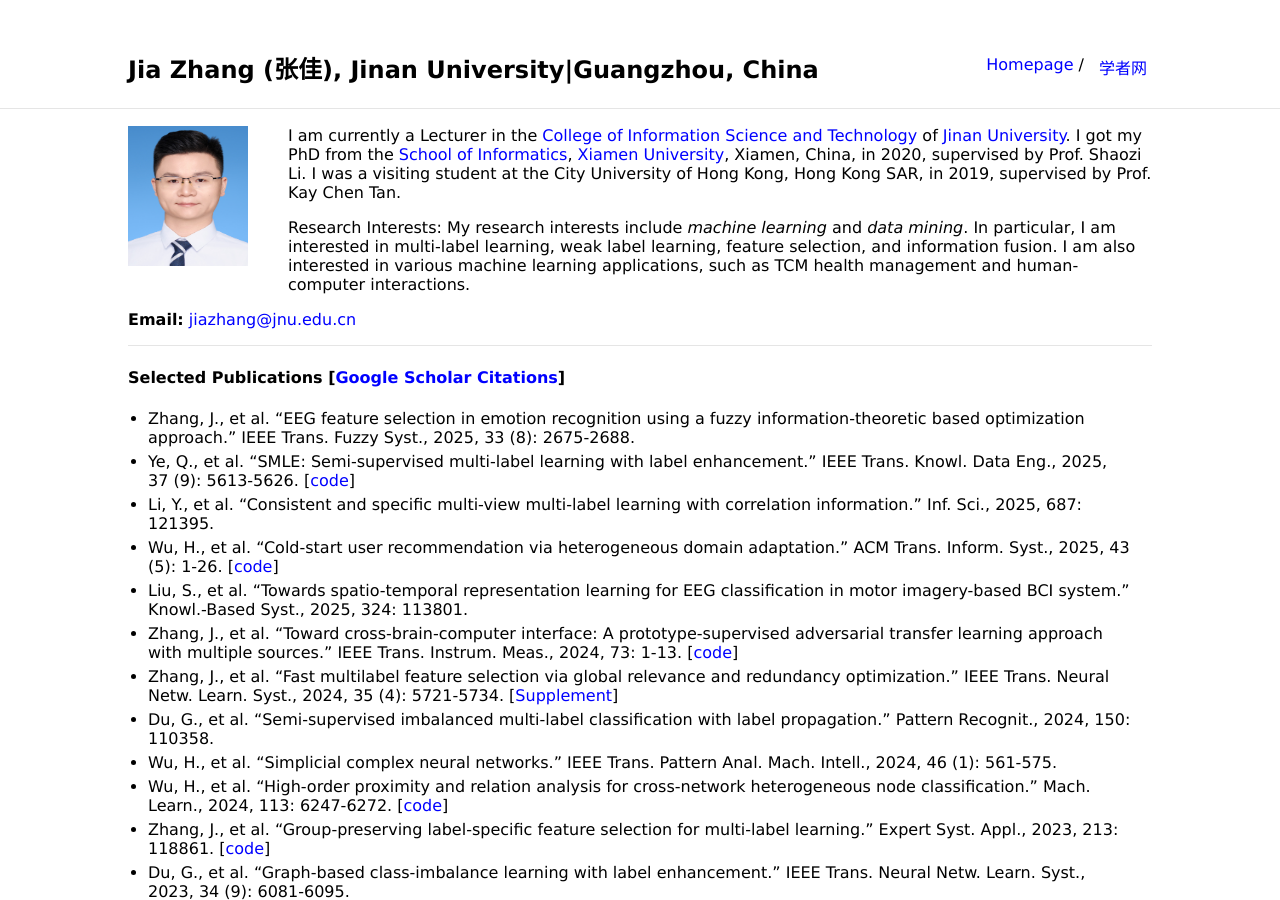
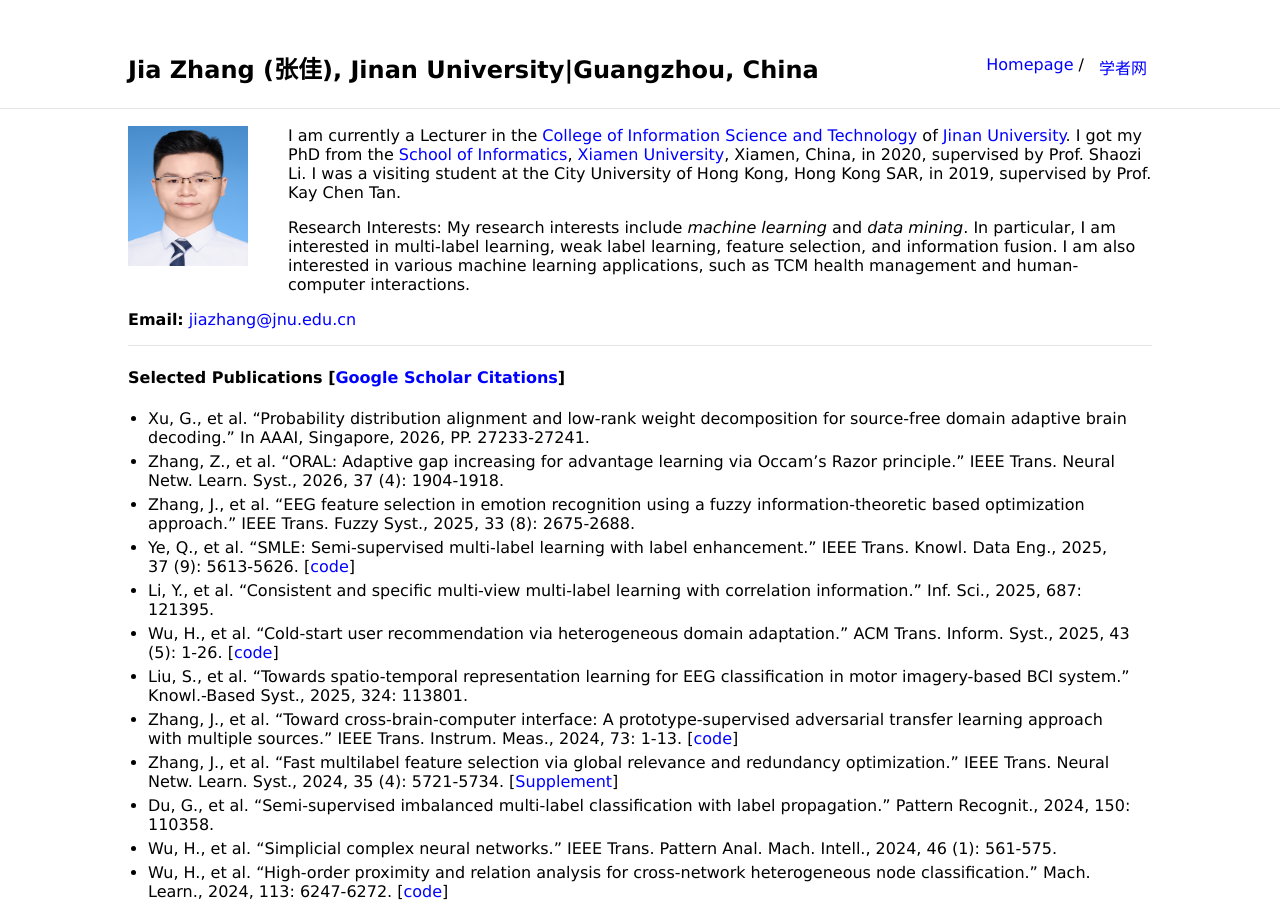
Before and after one commit to jiazhang-ml/jiazhang-ml.github.io, a Jekyll site: the page built from index.md, in a window 1280 px wide and 900 px high. Built offline with Jekyll 4.4.1, drawn with Linux system fonts in a browser that asks for light colours.

Commit message:
Update index.md

```diff
--- a/index.md
+++ b/index.md
@@ -15,6 +15,8 @@ Research Interests: My research interests include *machine learning* and *data m
 
 #### Selected Publications [[Google Scholar Citations](https://scholar.google.com.hk/citations?user=yBaTk-gAAAAJ&hl=en)]
 
+* Xu, G., et al. "Probability distribution alignment and low-rank weight decomposition for source-free domain adaptive brain decoding." In AAAI, Singapore, 2026, PP. 27233-27241.
+* Zhang, Z., et al. "ORAL: Adaptive gap increasing for advantage learning via Occam's Razor principle." IEEE Trans. Neural Netw. Learn. Syst., 2026, 37 (4): 1904-1918.
 * Zhang, J., et al. "EEG feature selection in emotion recognition using a fuzzy information-theoretic based optimization approach." IEEE Trans. Fuzzy Syst., 2025, 33 (8): 2675-2688.
 * Ye, Q., et al. "SMLE: Semi-supervised multi-label learning with label enhancement." IEEE Trans. Knowl. Data Eng., 2025, 37 (9): 5613-5626. [[code](https://github.com/JNU-IHCILab/SMLE)]
 * Li, Y., et al. "Consistent and specific multi-view multi-label learning with correlation information." Inf. Sci., 2025, 687: 121395.
```
